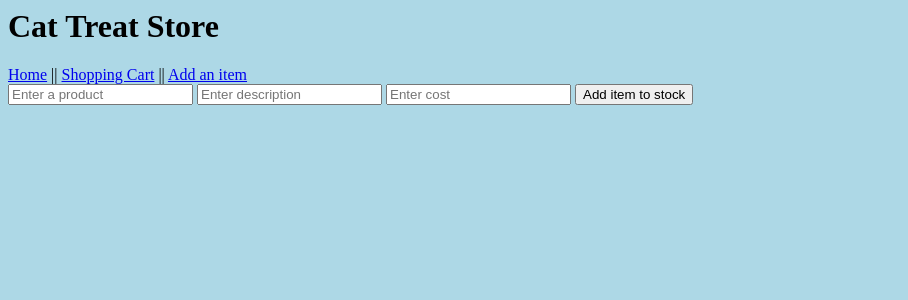
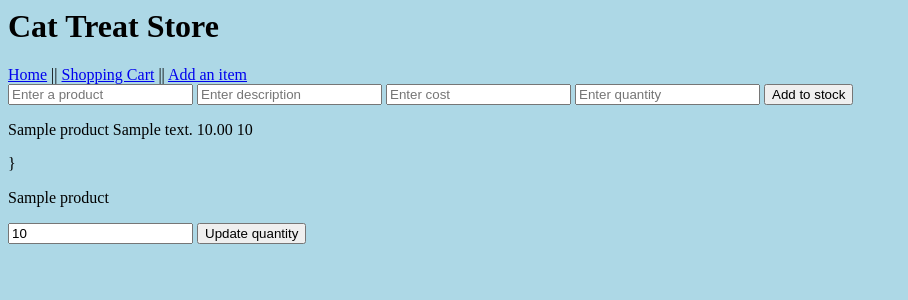
Before and after one commit to Catman9000/TheDatingGame, a Flask app: page /add_an_item in a window 1280 px wide. Shown: the top 300 px of the page, without its empty margins (0-908 px from the left). Run offline with Flask 2, Linux system fonts and the light colour scheme; tables that the repository leaves empty hold one stand-in row (values such as "Sample post").

Commit message:
C, R and U functions have been successfully added

```diff
--- a/application/forms.py
+++ b/application/forms.py
@@ -14,12 +14,14 @@ class AddProduct(FlaskForm):
     product_name = StringField('Product name', validators=[DataRequired(message="This field cannot be left blank")])
     product_cost = IntegerField("Cost", validators=[DataRequired(message="This field cannot be left blank")])
     product_description = StringField("Product Description", validators=[DataRequired(message="This field cannot be left blank")])
+    product_quantity = StringField("Product quantity", validators=[DataRequired(message="This field cannot be left blank")])
     submit = SubmitField("Add Item")
 
 class UpdateProduct(FlaskForm):
     product_name = StringField('Product name', validators=[DataRequired(message="This field cannot be left blank")])
     product_cost = IntegerField("Cost", validators=[DataRequired(message="This field cannot be left blank")])
     product_description = StringField("Product Description", validators=[DataRequired(message="This field cannot be left blank")])
+    product_quantity = StringField("Product quantity", validators=[DataRequired(message="This field cannot be left blank")])
     submit = SubmitField("Update Item")
 
 class ChooseProduct(FlaskForm):
--- a/application/models.py
+++ b/application/models.py
@@ -20,6 +20,7 @@ class Product(db.Model):
     product_name = db.Column(db.String(150))
     product_description = db.Column(db.String(150))
     product_cost = db.Column(db.Numeric(6,2))
+    product_quantity = db.Column(db.Integer)
     # fk_product_type_id = db.Column(db.Integer, db.ForeignKey('Product_Type.id'))
     def __repr__(self):
         return f"{self.product_name}"
--- a/application/routes.py
+++ b/application/routes.py
@@ -16,18 +16,30 @@ def home():
 
 @app.route('/add_an_item', methods=["GET", "POST"])
 def add_an_item():
+   listofProducts= Product.query.all()
    form = AddProduct()
    if request.method == 'POST':
       product_name = form.product_name.data
       product_cost = form.product_cost.data
       product_description = form.product_description.data
-      newProduct = Product(product_name = product_name, product_cost=product_cost, product_description = product_description)
+      product_quantity = form.product_quantity.data
+      newProduct = Product(product_name = product_name, product_cost=product_cost, product_description = product_description, product_quantity=product_quantity)
       db.session.add(newProduct)
       db.session.commit()
-   return render_template('add_an_item.html')
+   return render_template("add_an_item.html", listofProducts=listofProducts)
 
 @app.route('/Shopping_Cart', methods=["GET", "POST"])
 def Shopping_Cart():
    if request.form:
       print(request.form)
    return render_template('Shopping_Cart.html')
+
+
+@app.route("/update", methods=["POST"])
+def update():
+    newquantity = request.form.get("newquantity")
+    currentquantity = request.form.get("currentquantity")
+    q = Product.query.filter_by(product_quantity=currentquantity).first()
+    q.product_quantity = newquantity
+    db.session.commit()
+    return redirect("/")
--- a/application/templates/add_an_item.html
+++ b/application/templates/add_an_item.html
@@ -5,11 +5,28 @@
     <body style="background-color: lightblue;">
         <h1>Cat Treat Store</h1>
         <a href="{{ url_for('home') }}">Home</a> || <a href="{{ url_for('Shopping_Cart') }}">Shopping Cart</a> || <a href="{{ url_for('add_an_item') }}">Add an item</a>
-        <form method="POST" action="/add_an_item">
+        <form method="POST" action="./update">
             <input type="text" name="product_name" placeholder="Enter a product">
             <input type="text" name="product_description" placeholder="Enter description">
             <input type="NUMERIC" name="product_cost" placeholder="Enter cost">
-            <input type="submit" value="Add item to stock">
-          </form>
+            <input type="NUMERIC" name="product_quantity" placeholder="Enter quantity">
+            <input type="submit" value="Add to stock">
+        </form>
+        {% for product in listofProducts %}
+        <p>{{product.product_name}}
+        {{product.product_description}}
+        {{product.product_cost}}
+        {{product.product_quantity}}</p>
+        {% endfor %}}
+        {% for product in listofProducts %}
+        <p>{{product.product_name}}</p>
+        <form method="POST" action="/update">
+            <input type="hidden" value="{{product.product_quantity}}" name="currentquantity">
+            <input type="number" value="{{product.product_quantity}}" name="newquantity">
+            <input type="submit" value="Update quantity">
+        </form>
+        {% endfor %}
+
+
     </body>
 </html>
--- a/application/templates/index.html
+++ b/application/templates/index.html
@@ -8,7 +8,8 @@
         {% for product in listofProducts %}
         <p>{{product.product_name}}
         {{product.product_description}}
-        {{product.product_cost}}</p>
+        {{product.product_cost}}
+        {{product.product_quantity}}</p>
         {% endfor %}
     </body>
 </html>
```
